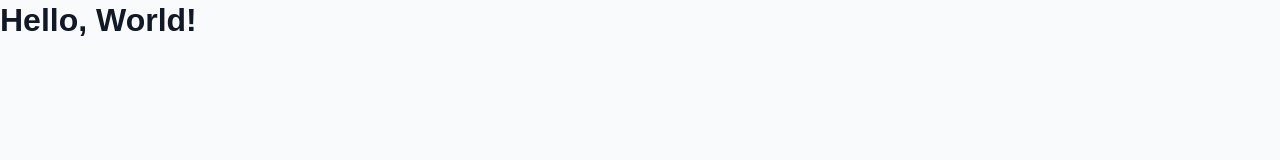
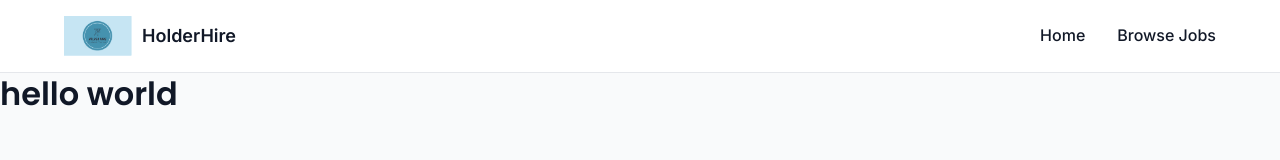
Before and after one commit to Raenell-Holder/HolderHire, a plain HTML site: page Search.html in a window 1280 px wide. Drawn offline with Linux system fonts and the light colour scheme.

Commit message:
modified search.html navbar

```diff
--- a/Search.html
+++ b/Search.html
@@ -2,12 +2,35 @@
 <html lang="en">
 <head>
     <meta charset="UTF-8">
+    <title>HolderHire | Find Jobs Your Way</title>
     <meta name="viewport" content="width=device-width, initial-scale=1.0">
-    <title>Start Searching</title>
+
+    <!-- Google Fonts -->
+    <link href="https://fonts.googleapis.com/css2?family=Inter:wght@400;500;600&family=Poppins:wght@600;700&display=swap" rel="stylesheet">
+
     <link rel="stylesheet" href="styles.css">
 </head>
 <body>
-    <h1>Hello, World!</h1>
-    <!-- Your content goes here -->
+
+<a href="#main" class="skip-link">Skip to main content</a>
+
+<header class="navbar">
+    <div class="container nav-container">
+        <a href="Home.html" class="brand">
+            <img src="logo.png" alt="HolderHire logo" class="logo">
+            <span class="brand-name">HolderHire</span>
+        </a>
+
+        <nav>
+            <ul class="nav-links">
+                <li><a href="Home.html">Home</a></li>
+                <li><a href="Search.html">Browse Jobs</a></li>
+            </ul>
+        </nav>
+    </div>
+</header>
+<main id="main">
+    <h1>hello world</h1>
+</main>
 </body>
 </html>
```
Also changed, not shown: js image.jpg (added).
